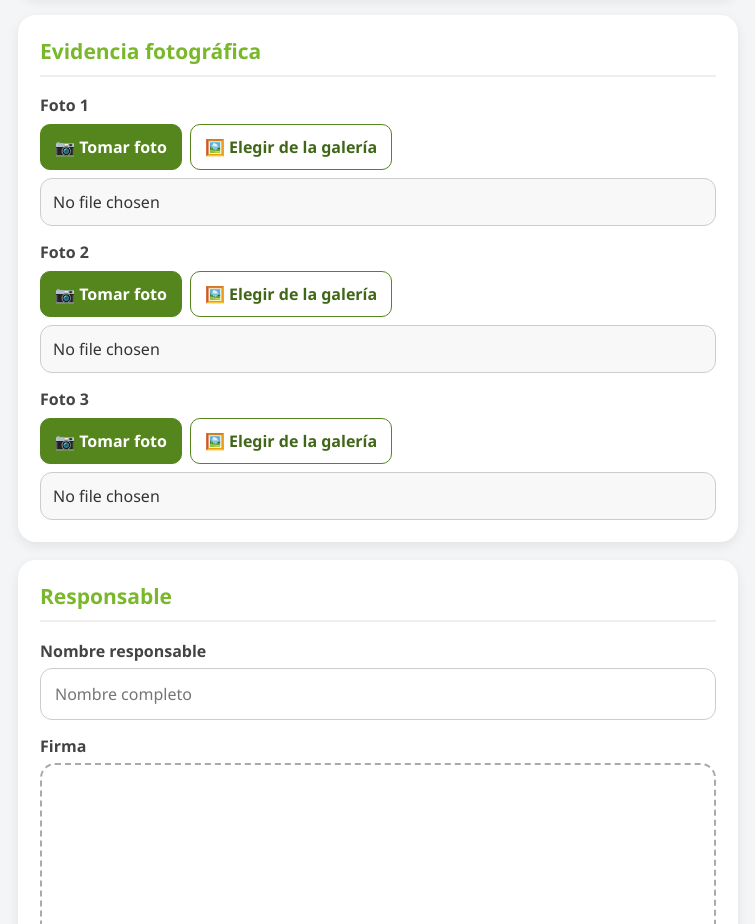
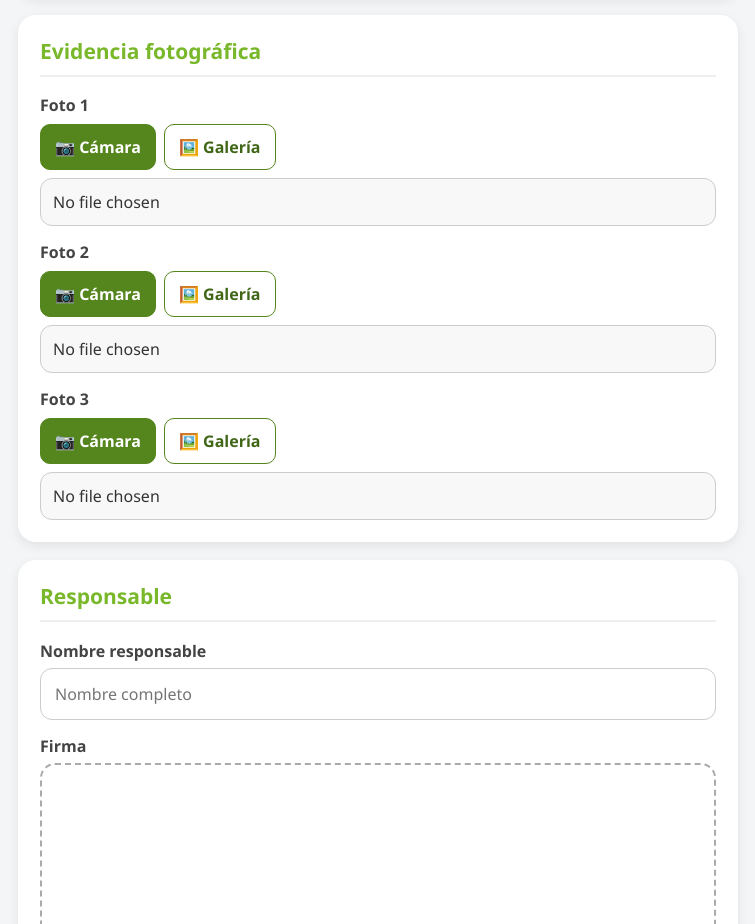
Before and after one commit to eduardoletelier1116-blip/Despacho, a plain HTML site: page index.html in a window 1280 px wide. Shown: the part 2369-3293 px from the top of the page, without its empty margins (262-1017 px from the left). Drawn offline with Linux system fonts and the light colour scheme.

Commit message:
index.html

```diff
--- a/index.html
+++ b/index.html
@@ -354,6 +354,7 @@ class="resultado">
 
     campo.removeAttribute("capture");
     campo.classList.add("archivo-despacho");
+    campo.required = true;
     campo.setAttribute("aria-label", "Archivo de la foto " + (indice + 1));
 
     const opciones = document.createElement("div");
@@ -361,11 +362,11 @@ class="resultado">
 
     const camara = document.createElement("button");
     camara.type = "button";
-    camara.textContent = "📷 Tomar foto";
+    camara.textContent = "📷 Cámara";
 
     const galeria = document.createElement("button");
     galeria.type = "button";
-    galeria.textContent = "🖼️ Elegir de la galería";
+    galeria.textContent = "🖼️ Galería";
 
     camara.addEventListener("click", function () {
       campo.setAttribute("capture", "environment");
```
